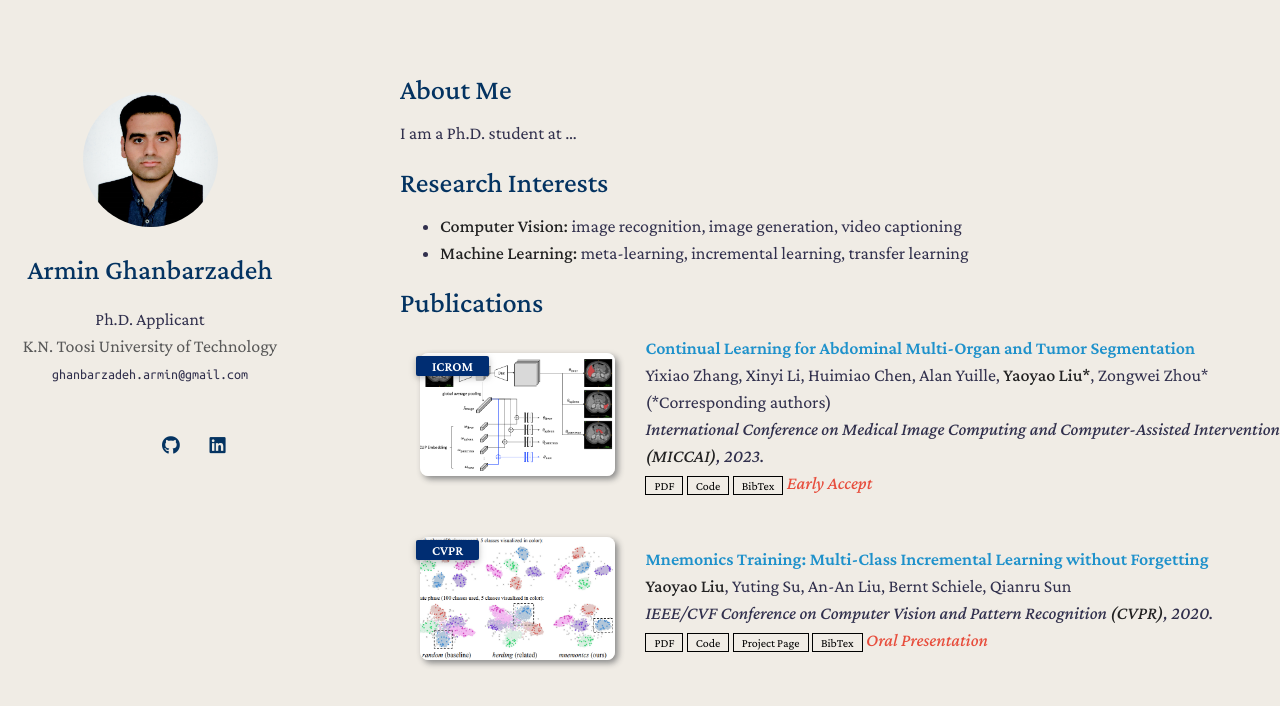
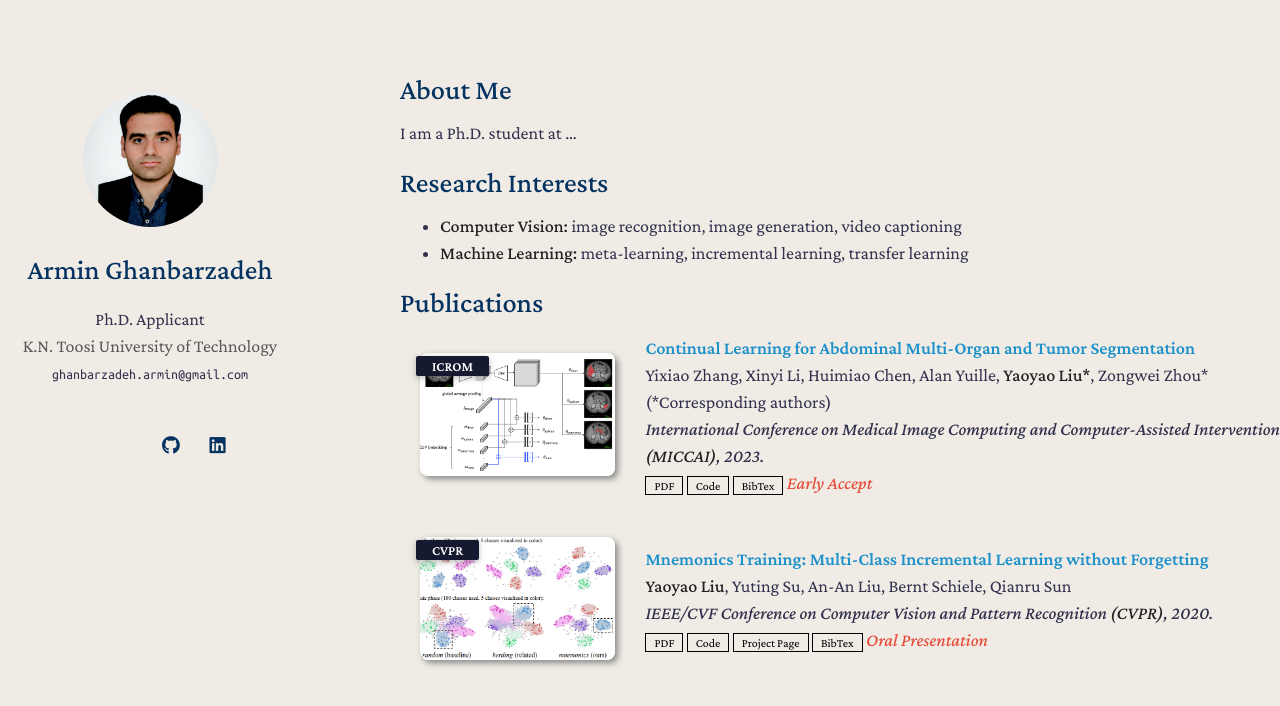
Before and after one commit to ghanbarzadeh/ghanbarzadeh.github.io, a Jekyll site: the page built from index.md, in a window 1280 px wide. Shown: the top 706 px of the page. Built offline with Jekyll 4.4.1, drawn with Linux system fonts in a browser that asks for light colours; nearby versions of some CDN libraries; a style sheet for code colours, icons or effects is not loaded; our own code applies the rules of GitHub Pages for plain Markdown files.

Commit message:
Update publications-no-dark-mode.css

```diff
--- a/assets/css/publications-no-dark-mode.css
+++ b/assets/css/publications-no-dark-mode.css
@@ -18,7 +18,7 @@
     box-shadow: 0 2px 5px 0 rgb(0 0 0 / 16%), 0 2px 10px 0 rgb(0 0 0 / 12%);
 }
 
-:root { --global-bg-color: #ffffff; --global-code-bg-color: rgba(181, 9, 172, 0.05); --global-text-color: #000000; --global-text-color-light: #828282; --global-theme-color: #002D72; --global-hover-color: #ffb81c; --global-footer-bg-color: #1c1c1c; --global-footer-text-color: #e8e8e8; --global-footer-link-color: #ffffff; --global-distill-app-color: #828282; }
+:root { --global-bg-color: #ffffff; --global-code-bg-color: rgba(181, 9, 172, 0.05); --global-text-color: #000000; --global-text-color-light: #828282; --global-theme-color: #161A30; --global-hover-color: #ffb81c; --global-footer-bg-color: #1c1c1c; --global-footer-text-color: #e8e8e8; --global-footer-link-color: #ffffff; --global-distill-app-color: #828282; }
 
 blockquote { background: var(--global-bg-color); border-left: 2px solid var(--global-theme-color); margin: 1.5em 10px; padding: 0.5em 10px; font-size: 1.2rem; }
 
```
